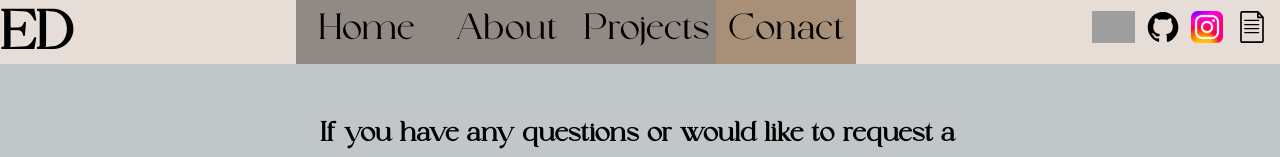
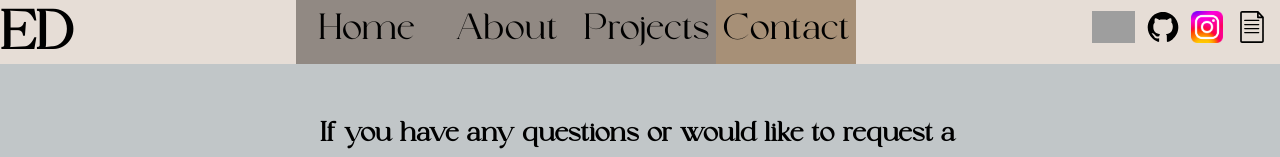
Before and after one commit to EthanDuvall/Portfolio, a React (Create React App) app: page /Contact in a window 1280 px wide. Shown: the top 157 px of the page. Built offline with nearby package versions, Linux system fonts and the light colour scheme; grey boxes are pictures that could not be loaded.

Commit message:
spell check

```diff
--- a/src/Components/App/App.js
+++ b/src/Components/App/App.js
@@ -1,6 +1,6 @@
 import Home from "../Home/Home";
 import About from "../About/About";
-import Contact from "../Conact/Conact";
+import Contact from "../Conact/Contact";
 import Projects from "../Projects/Projects";
 import linkedIn from "../../Util/free-linkedin-logo-icon-download-in-svg-png-gif-file-formats--social-media-pack-logos-icons-721962.webp"
 import gitHub from "../../Util/GitHub_Invertocat_Logo.svg"
@@ -19,7 +19,7 @@ function App() {
           <NavLink to = "/">Home</NavLink>
           <NavLink to = "/About">About</NavLink>
           <NavLink to ="/Projects">Projects</NavLink>
-          <NavLink to ="/Contact">Conact</NavLink>
+          <NavLink to ="/Contact">Contact</NavLink>
         </div>
         <div className="socials">
           <Link to = "https://www.linkedin.com/in/eaduvall/"><img alt="LinkedIn" src = {linkedIn} /></Link>
--- a/src/Components/Conact/Conact.js
+++ b/src/Components/Conact/Contact.js
@@ -1,6 +1,6 @@
 import React, { useState } from "react";
 import emailjs from '@emailjs/browser';
-import "./Conact.scss";
+import "./Contact.scss";
 
 function Contact() {
   const [formData, setFormData] = useState({ email: "", message: "" });
```
Also changed, not shown: src/Components/Conact/Contact.scss (renamed from src/Components/Conact/Conact.scss).
